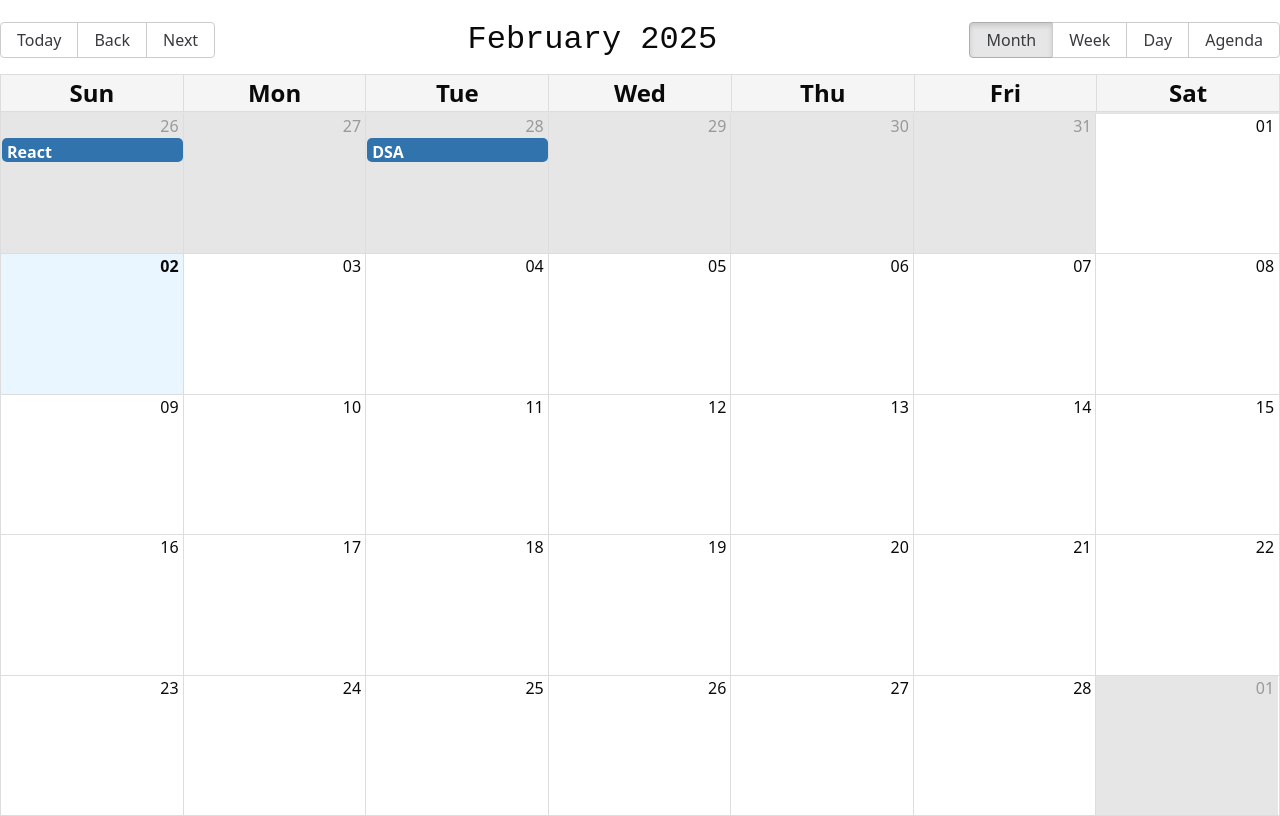
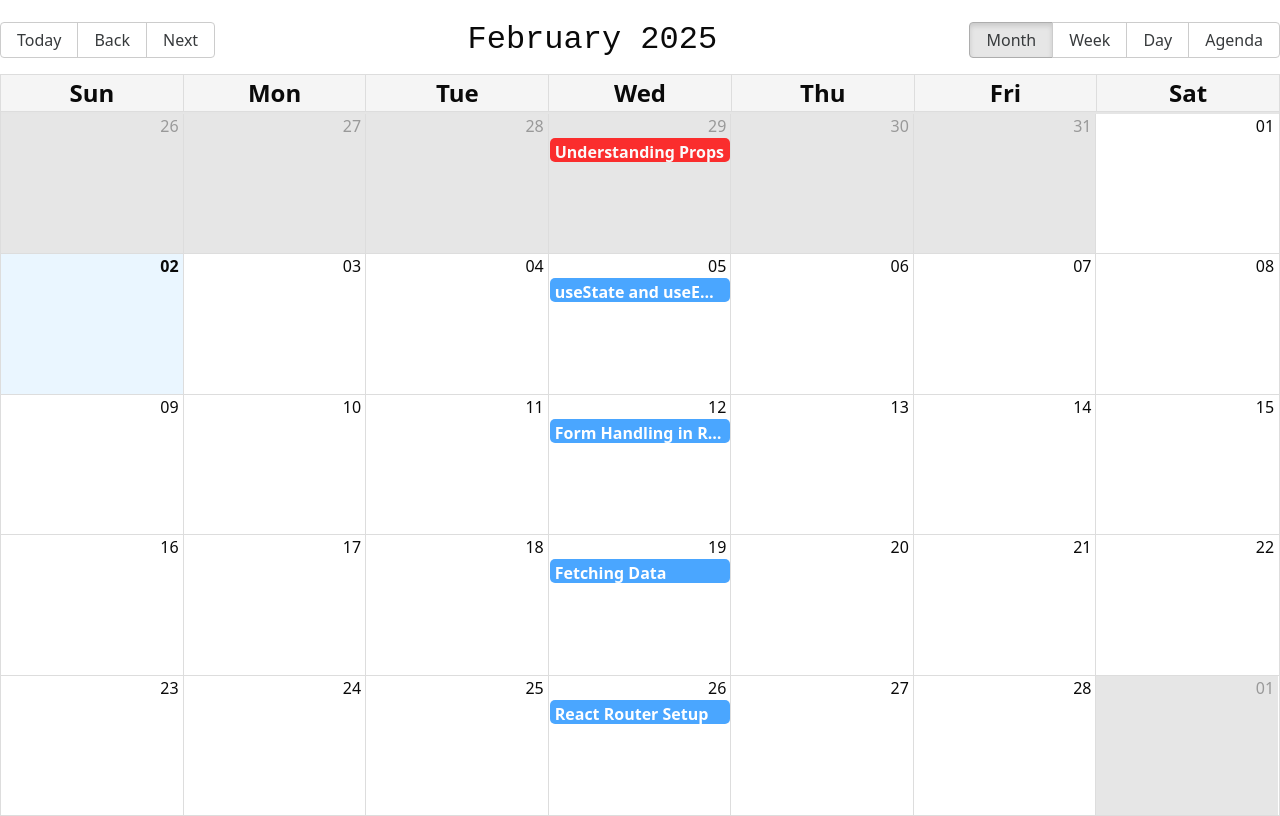
Before and after one commit to 712Kunal/Classroom.io, a React (Vite) app in the folder frontend/: page / in a window 1280 px wide. Built offline with nearby package versions, Linux system fonts and the light colour scheme.

Commit message:
added the conditional rendering in the color combination of the taks

```diff
--- a/frontend/src/App.css
+++ b/frontend/src/App.css
@@ -1,6 +1,5 @@
-/* App.css or Calendar.css */
+
 .calendar-container {
-  /* border: 5px solid black; */
   width: 100%;
   height: 100%;
   overflow: auto;
--- a/frontend/src/Components/pathway/CalenderView.jsx
+++ b/frontend/src/Components/pathway/CalenderView.jsx
@@ -1,5 +1,6 @@
-import React from 'react';
+import { React, useEffect, useState } from 'react';
 import '../../App.css';
+import dummy from '../../assets/data/dummy.json';
 import { Calendar, momentLocalizer } from 'react-big-calendar';
 import moment from 'moment';
 import 'react-big-calendar/lib/css/react-big-calendar.css';
@@ -8,20 +9,83 @@ import 'react-big-calendar/lib/css/react-big-calendar.css';
 // to the correct localizer.
 const localizer = momentLocalizer(moment); // or globalizeLocalizer
 
-const events = [
-  {
-    title: 'React',
-    start: new Date('2025-01-26T13:00:00'),
-    end: new Date('2025-01-26T14:00:00')
-  },
-  {
-    title: 'DSA',
-    start: new Date('2025-01-28T13:00:00'),
-    end: new Date('2025-01-28T15:00:00')
+// const events = [
+//   {
+//     title: 'React',
+//     start: new Date('2025-01-26T13:00:00'),
+//     end: new Date('2025-01-26T14:00:00')
+//   },
+//   {
+//     title: 'DSA',
+//     start: new Date('2025-01-28T13:00:00'),
+//     end: new Date('2025-01-28T15:00:00')
+//   }
+// ];
+
+const CalenderView = (props) => {
+  const [tasks, setTasks] = useState([]);
+
+  useEffect(() => {
+    const extract_tasks = (dummyData) => {
+      const tasks = []; // empty array to store tasks
+      const pathway = dummyData.response.pathway;
+
+      // Iterate through the data
+      for (let i = 0; i < pathway.length; i++) {
+        if (pathway[i].tasks.length > 0) {
+          const numberOfTasks = pathway[i].tasks.length;
+          for (let j = 0; j < numberOfTasks; j++) {
+            const singleTask = pathway[i].tasks[j];
+            tasks.push(singleTask);
           }
-];
+        }
+      }
 
-const CalenderView = (props) => (
+      return tasks;
+    };
+
+    const AllTasks = extract_tasks(dummy);
+    console.log(AllTasks);
+    setTasks(AllTasks);
+  }, []);
+
+  const events = tasks.map((task) => {
+    const start = new Date(task.scheduledDate);
+    const currentDate = new Date();
+
+    let color = '#1E90FF';
+
+    if (task.isDone) {
+      color = task.lateMark
+        ? '#800080' // Purple for late marked tasks
+        : '#4CAF50'; // Green for on-time done tasks
+    } else if (start < currentDate) {
+      color = '#FF0000'; // Red for overdue tasks
+    } else if (start <= moment().endOf('day').toDate()) {
+      color = '#FFC107'; // Yellow for ongoing tasks
+    }
+
+    return {
+      title: task.taskTitle,
+      start: start,
+      end: start,
+      allDay: true,
+      color: color
+    };
+  });
+
+  const eventStyleGetter = (event) => ({
+    style: {
+      backgroundColor: event.color,
+      color: 'white',
+      borderRadius: '5px',
+      border: 'none',
+      display: 'block',
+      opacity: 0.8
+    }
+  });
+
+  return (
     <div className="calendar-container">
       <Calendar
         localizer={localizer}
@@ -30,8 +94,10 @@ const CalenderView = (props) => (
         defaultView="month"
         style={{ height: '50rem', width: '100%' }}
         events={events}
+        eventPropGetter={eventStyleGetter}
       />
     </div>
   );
+};
 
 export default CalenderView;
--- a/frontend/src/assets/data/dummy.json
+++ b/frontend/src/assets/data/dummy.json
@@ -22,8 +22,8 @@
             "taskNumber": 1,
             "taskTitle": "Development Environment Setup",
             "description": "Set up Node.js, npm, and create your first React app using Create React App",
-            "scheduledDate": "2025-01-22T00:00:00.000Z",
-            "completedDate": "2025-01-24T00:00:00.000Z",
+            "scheduledDate": "2025-01-25T00:00:00.000Z",
+            "completedDate": null,
             "isDone": false,
             "lateMark": false,
             "resources": [
@@ -45,7 +45,7 @@
             "taskTitle": "JSX and Components Basics",
             "description": "Learn JSX syntax and create your first React components",
             "scheduledDate": "2025-01-24T00:00:00.000Z",
-            "completedDate": "2025-01-25T00:00:00.000Z",
+            "completedDate": null,
             "isDone": false,
             "lateMark": false,
             "resources": [
@@ -70,7 +70,7 @@
             "taskTitle": "Understanding Props",
             "description": "Learn how to pass and use props between components",
             "scheduledDate": "2025-01-29T00:00:00.000Z",
-            "completedDate": "2025-01-31T00:00:00.000Z",
+            "completedDate": null,
             "isDone": false,
             "lateMark": false,
             "resources": [
@@ -120,7 +120,7 @@
             "taskTitle": "Form Handling in React",
             "description": "Learn controlled components and form submission",
             "scheduledDate": "2025-02-12T00:00:00.000Z",
-            "completedDate": "2025-02-12T00:00:00.000Z",
+            "completedDate": null,
             "isDone": false,
             "lateMark": false,
             "resources": [
@@ -145,7 +145,7 @@
             "taskTitle": "Fetching Data",
             "description": "Learn to fetch and display data from APIs",
             "scheduledDate": "2025-02-19T00:00:00.000Z",
-            "completedDate": "2025-02-22T00:00:00.000Z",
+            "completedDate": null,
             "isDone": false,
             "lateMark": false,
             "resources": [
@@ -170,7 +170,7 @@
             "taskTitle": "React Router Setup",
             "description": "Implement client-side routing with React Router",
             "scheduledDate": "2025-02-26T00:00:00.000Z",
-            "completedDate": "2025-02-28T00:00:00.000Z",
+            "completedDate": null,
             "isDone": false,
             "lateMark": false,
             "resources": [
@@ -220,7 +220,7 @@
             "taskTitle": "React Performance",
             "description": "Learn about memo, useMemo, and useCallback",
             "scheduledDate": "2025-03-12T00:00:00.000Z",
-            "completedDate": "2025-03-14T00:00:00.000Z",
+            "completedDate": null,
             "isDone": false,
             "lateMark": false,
             "resources": [
@@ -245,7 +245,7 @@
             "taskTitle": "Error Boundaries",
             "description": "Implement error handling in React applications",
             "scheduledDate": "2025-03-19T00:00:00.000Z",
-            "completedDate": "2025-03-19T00:00:00.000Z",
+            "completedDate": null,
             "isDone": false,
             "lateMark": false,
             "resources": [
@@ -270,7 +270,7 @@
             "taskTitle": "Testing with Jest",
             "description": "Learn to write tests for React components",
             "scheduledDate": "2025-03-26T00:00:00.000Z",
-            "completedDate": "2025-03-28T00:00:00.000Z",
+            "completedDate": null,
             "isDone": false,
             "lateMark": false,
             "resources": [
@@ -295,7 +295,7 @@
             "taskTitle": "Build and Deploy",
             "description": "Learn to build and deploy React applications",
             "scheduledDate": "2025-04-02T00:00:00.000Z",
-            "completedDate": "2025-04-02T00:00:00.000Z",
+            "completedDate": null,
             "isDone": false,
             "lateMark": false,
             "resources": [
@@ -320,7 +320,7 @@
             "taskTitle": "Portfolio Project",
             "description": "Build a complete React application using all learned concepts",
             "scheduledDate": "2025-04-09T00:00:00.000Z",
-            "completedDate": "2025-04-10T00:00:00.000Z",
+            "completedDate": null,
             "isDone": false,
             "lateMark": false,
             "resources": [
```
Lines whose indentation alone changed are shown as unchanged.
